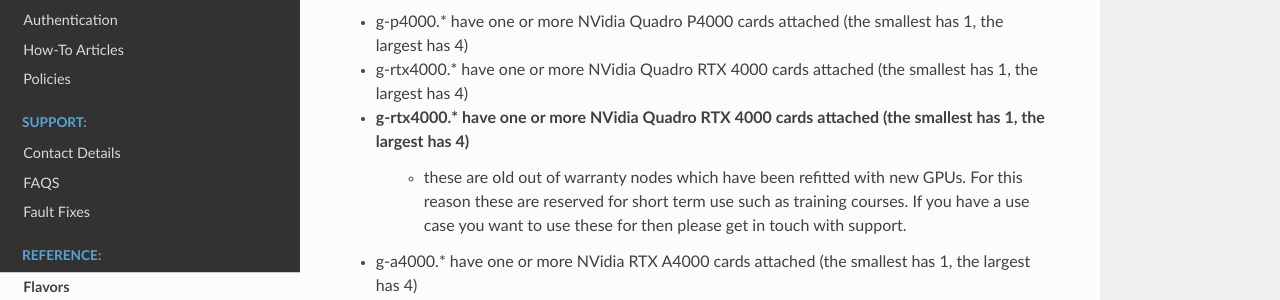
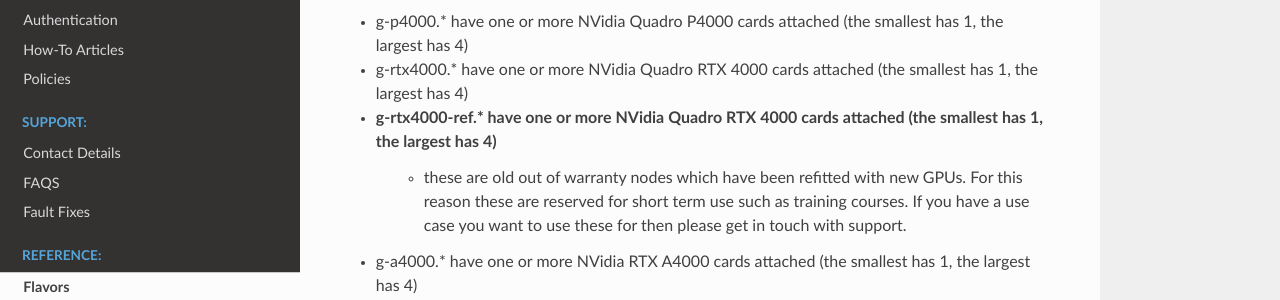
Before and after one commit to stfc/cloud-docs, a Sphinx documentation site: the page built from source/Flavors.rst, in a window 1280 px wide and 900 px high, scrolled down 1093 px. Shown: the part 150-450 px from the top of the window. Built offline with Sphinx 7.4.7 and the Read the Docs theme 2.0.0, drawn with Linux system fonts in a browser that asks for light colours.

Commit message:
Update Flavors.rst

```diff
--- a/source/Flavors.rst
+++ b/source/Flavors.rst
@@ -44,7 +44,7 @@
 
 - g-p4000.* have one or more NVidia Quadro P4000 cards attached (the smallest has 1, the largest has 4)
 - g-rtx4000.* have one or more NVidia Quadro RTX 4000 cards attached (the smallest has 1, the largest has 4)
-- g-rtx4000.* have one or more NVidia Quadro RTX 4000 cards attached (the smallest has 1, the largest has 4)
+- g-rtx4000-ref.* have one or more NVidia Quadro RTX 4000 cards attached (the smallest has 1, the largest has 4)
     - these are old out of warranty nodes which have been refitted with new GPUs. For this reason these are reserved for short term use such as training courses. If you have a use case you want to use these for then please get in touch with support.
 - g-a4000.* have one or more NVidia RTX A4000 cards attached (the smallest has 1, the largest has 4)
 - g-a4000-ref.* have one or more NVidia RTX A4000 cards attached (the smallest has 1, the largest has 4)
```
